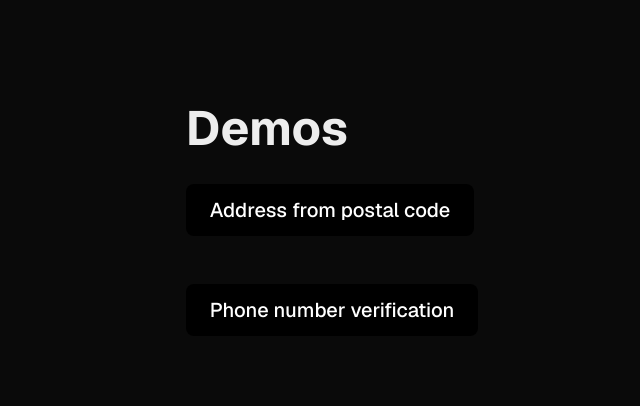
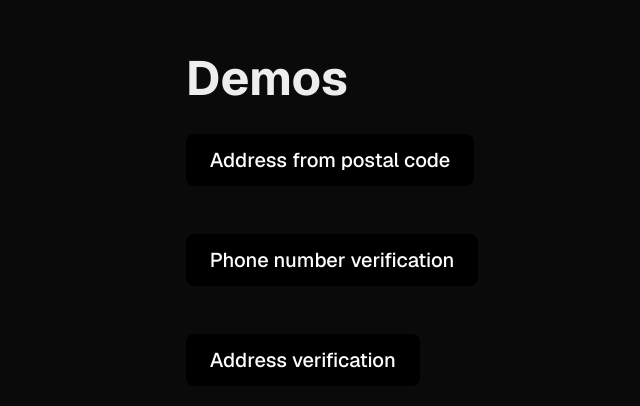
Before and after one commit to ap82-projects/poc-jp-validation, a Next.js app: page / in a window 1280 px wide. Shown: the part 180-586 px from the top of the page, without its empty margins (308-948 px from the left). Built offline with nearby package versions, Linux system fonts and the light colour scheme.

Commit message:
feat: add link to address validation demo page

```diff
--- a/src/app/page.tsx
+++ b/src/app/page.tsx
@@ -24,6 +24,14 @@ export default function Home() {
               Phone number verification
             </button>
           </Link>
+          <Link href="/address-validator">
+            <button
+              className="px-6 py-3 bg-black text-white rounded-lg text-lg sm:text-xl font-medium cursor-pointer hover:bg-gray-800 active:bg-gray-900 transition text-center"
+              type="button"
+            >
+              Address verification
+            </button>
+          </Link>
         </div>
       </main>
     </div>
```
